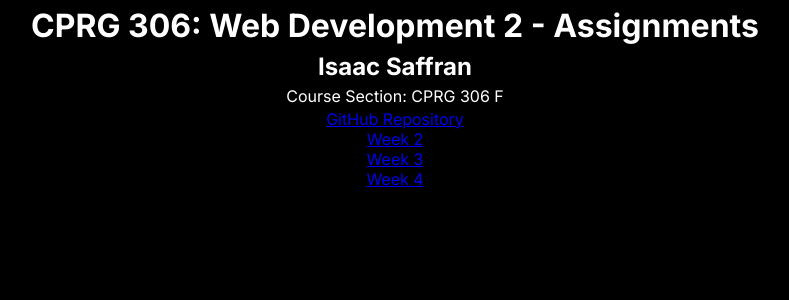
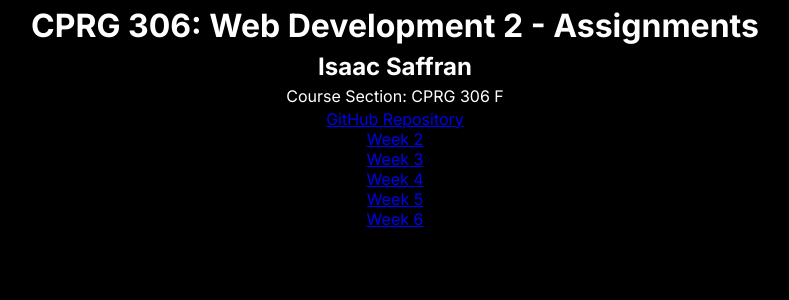
Before and after one commit to Saffy127/cprg306-assignments, a Next.js app: page / in a window 1280 px wide. Shown: the top 300 px of the page, without its empty margins (245-1034 px from the left). Built offline with nearby package versions, Linux system fonts and the light colour scheme.

Commit message:
Fixed errors

```diff
--- a/app/StudentInfo.js
+++ b/app/StudentInfo.js
@@ -5,9 +5,7 @@
     <div>
       <h2>Isaac Saffran</h2>
       <p>Course Section: CPRG 306 F</p>
-      <Link href="https://github.com/Saffy127">
-        <a>GitHub Repository</a>
-      </Link>
+      <Link href="https://github.com/Saffy127" passHref>GitHub Repository</Link>
     </div>
   );
 };
--- a/app/page.js
+++ b/app/page.js
@@ -16,7 +16,10 @@
         <Link href="/week4">Week 4</Link>
       </div>
       <div>
-        <Link href="/week5"></Link>
+        <Link href="/week5">Week 5</Link>
+      </div>
+      <div>
+        <Link href="/week6">Week 6</Link>
       </div>
     </div>
   );
--- a/app/week6/item-list.js
+++ b/app/week6/item-list.js
@@ -1,6 +1,6 @@
+"use client";
 import React, { useState } from 'react';
 import Item from './item';
-
 const ItemList = ({ items }) => { // 1. Accept the items prop
   const [sortBy, setSortBy] = useState('name');
 
--- a/app/week6/page.js
+++ b/app/week6/page.js
@@ -1,3 +1,4 @@
+"use client";
 import React, { useState } from 'react'; // 1. Import useState
 import ItemList from './item-list';
 import NewItem from './new-item.js';
```
